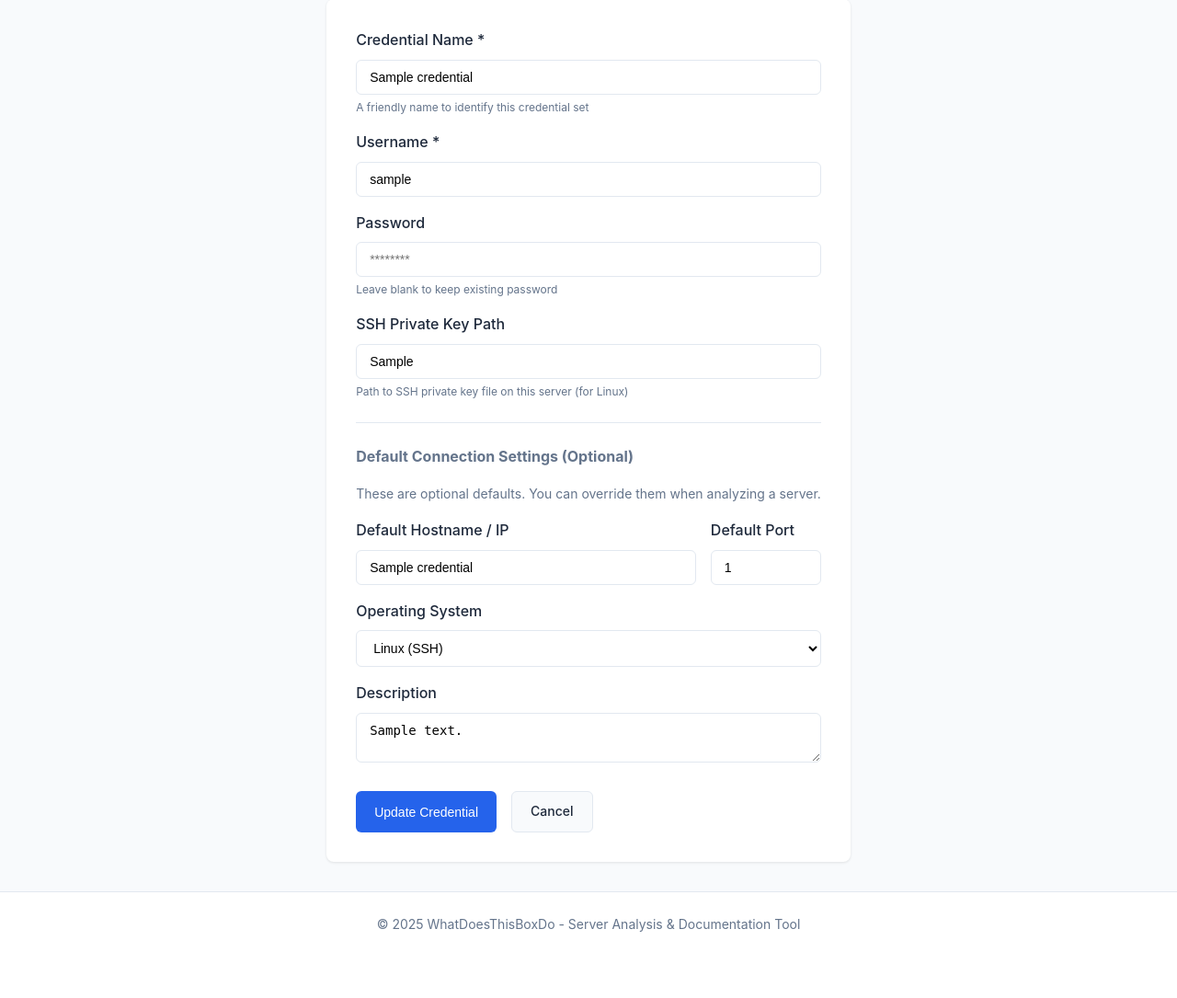
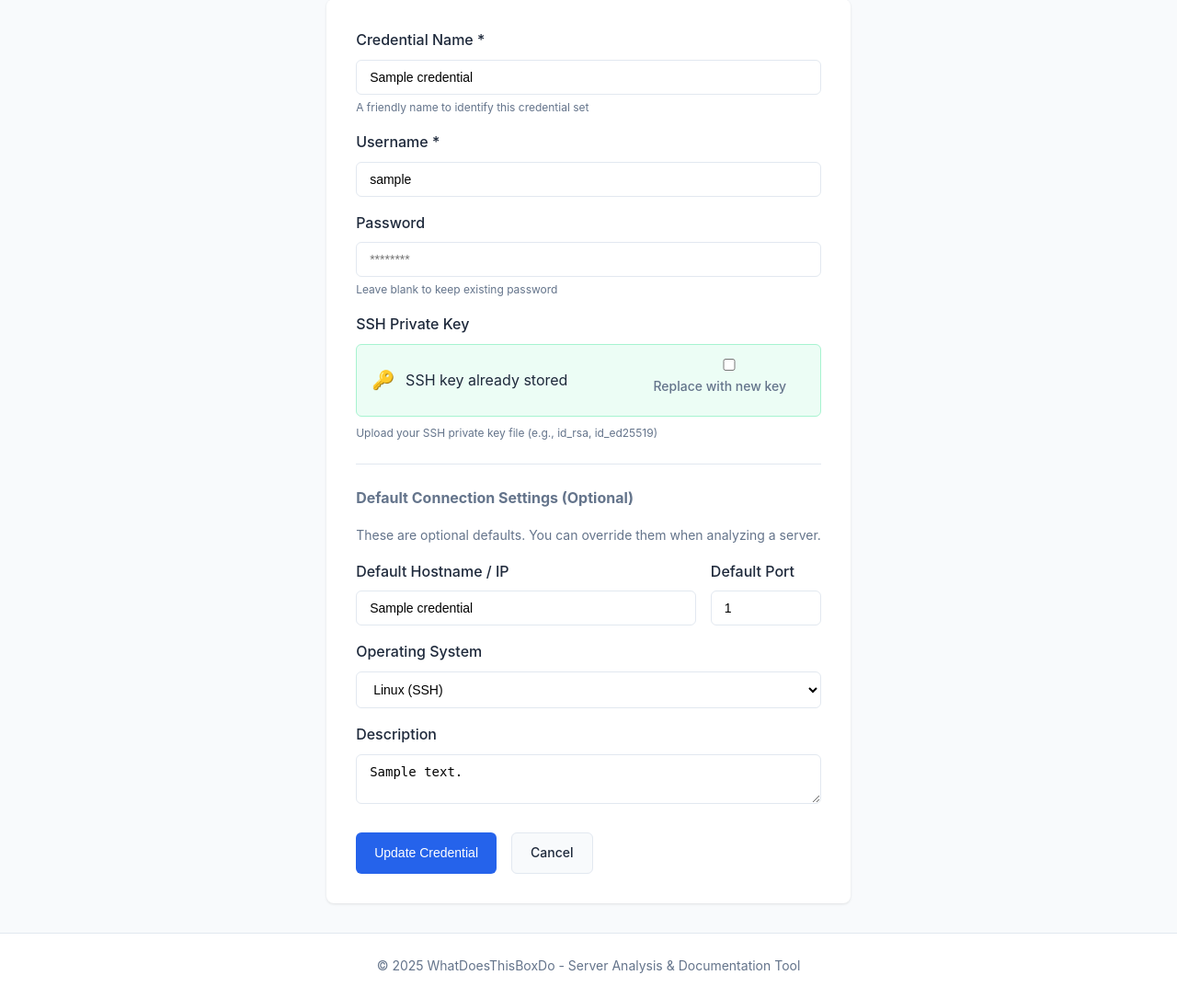
Before and after one commit to sp00nznet/whatdoesthisboxdo, a Flask app: page /admin/credentials/1/edit in a window 1280 px wide. Shown: the part 149-1234 px from the top of the page at 92% size. Before the commit the page ends 1162 px from the top, so only its background shows below. Run offline with Flask 3, Linux system fonts and the light colour scheme; the visitor is signed in with stand-in values (Sample User, id 1); tables that the repository leaves empty hold one stand-in row (values such as "Sample post"); some libraries are stand-ins or nearby versions.

Commit message:
Add SSH key file upload to credential form
- Replace text input with file upload for SSH keys
- Store uploaded key content encrypted in database
- Show existing key status with option to replace
- Add has_ssh_key/has_password flags to get_credential

```diff
--- a/web/app.py
+++ b/web/app.py
@@ -483,15 +483,24 @@ def admin_add_credential():
         hostname = request.form.get('hostname', '').strip()
         username = request.form.get('username', '').strip()
         password = request.form.get('password', '')
-        ssh_key = request.form.get('ssh_key', '').strip()
         port = int(request.form.get('port', 22))
         os_type = request.form.get('os_type', 'linux')
         description = request.form.get('description', '').strip()
 
+        # Handle SSH key file upload
+        ssh_key = ''
+        ssh_key_file = request.files.get('ssh_key_file')
+        if ssh_key_file and ssh_key_file.filename:
+            try:
+                ssh_key = ssh_key_file.read().decode('utf-8')
+            except UnicodeDecodeError:
+                flash('Invalid SSH key file - must be a text file', 'error')
+                return render_template('admin/credential_form.html', credential=None)
+
         if not name or not username:
             flash('Name and username are required', 'error')
         elif not password and not ssh_key:
-            flash('Either password or SSH key path is required', 'error')
+            flash('Either password or SSH key file is required', 'error')
         else:
             save_credential(name, hostname, username, password, ssh_key, port, os_type, description)
             flash(f'Credential "{name}" saved successfully', 'success')
@@ -514,16 +523,28 @@ def admin_edit_credential(cred_id):
         hostname = request.form.get('hostname', '').strip()
         username = request.form.get('username', '').strip()
         password = request.form.get('password', '')
-        ssh_key = request.form.get('ssh_key', '').strip()
         port = int(request.form.get('port', 22))
         os_type = request.form.get('os_type', 'linux')
         description = request.form.get('description', '').strip()
 
-        # Keep existing password/key if not provided
+        # Handle SSH key file upload
+        ssh_key = ''
+        replace_key = request.form.get('replace_key') == '1'
+        ssh_key_file = request.files.get('ssh_key_file')
+
+        if replace_key and ssh_key_file and ssh_key_file.filename:
+            try:
+                ssh_key = ssh_key_file.read().decode('utf-8')
+            except UnicodeDecodeError:
+                flash('Invalid SSH key file - must be a text file', 'error')
+                return render_template('admin/credential_form.html', credential=credential)
+        elif not replace_key and credential.get('ssh_key'):
+            # Keep existing SSH key
+            ssh_key = credential['ssh_key']
+
+        # Keep existing password if not provided
         if not password and credential.get('password'):
             password = credential['password']
-        if not ssh_key and credential.get('ssh_key'):
-            ssh_key = credential['ssh_key']
 
         if not name or not username:
             flash('Name and username are required', 'error')
--- a/web/database.py
+++ b/web/database.py
@@ -427,6 +427,8 @@ def get_credential(credential_id: int = None, name: str = None) -> Optional[Dict
             'username': row['username'],
             'password': decrypt_value(row['password_encrypted']) if row['password_encrypted'] else None,
             'ssh_key': decrypt_value(row['ssh_key_encrypted']) if row['ssh_key_encrypted'] else None,
+            'has_password': bool(row['password_encrypted']),
+            'has_ssh_key': bool(row['ssh_key_encrypted']),
             'port': row['port'],
             'os_type': row['os_type'],
             'description': row['description'],
@@ -441,6 +443,8 @@ def get_credential(credential_id: int = None, name: str = None) -> Optional[Dict
             'username': row['username'],
             'password': decrypt_value(row['password_encrypted']) if row['password_encrypted'] else None,
             'ssh_key': decrypt_value(row['ssh_key_encrypted']) if row['ssh_key_encrypted'] else None,
+            'has_password': bool(row['password_encrypted']),
+            'has_ssh_key': bool(row['ssh_key_encrypted']),
             'port': row['port'],
             'os_type': row['os_type'],
             'description': row['description'],
--- a/web/templates/admin/credential_form.html
+++ b/web/templates/admin/credential_form.html
@@ -8,7 +8,7 @@
 </div>
 
 <div class="form-container" style="max-width: 600px;">
-    <form method="POST" class="credential-form">
+    <form method="POST" class="credential-form" enctype="multipart/form-data">
         <div class="form-group">
             <label for="name">Credential Name *</label>
             <input type="text" id="name" name="name" value="{{ credential.name if credential else '' }}" required placeholder="e.g., Linux Root, Windows Admin">
@@ -31,9 +31,19 @@
         </div>
 
         <div class="form-group">
-            <label for="ssh_key">SSH Private Key Path</label>
-            <input type="text" id="ssh_key" name="ssh_key" value="{{ credential.ssh_key if credential and credential.ssh_key else '' }}" placeholder="/home/user/.ssh/id_rsa">
-            <small>Path to SSH private key file on this server (for Linux)</small>
+            <label for="ssh_key_file">SSH Private Key</label>
+            {% if credential and credential.has_ssh_key %}
+            <div class="existing-key-notice">
+                <span class="key-icon">🔑</span> SSH key already stored
+                <label class="replace-key-label">
+                    <input type="checkbox" id="replace_key" name="replace_key" value="1"> Replace with new key
+                </label>
+            </div>
+            <input type="file" id="ssh_key_file" name="ssh_key_file" accept=".pem,.key,.pub,*" style="display: none;">
+            {% else %}
+            <input type="file" id="ssh_key_file" name="ssh_key_file" accept=".pem,.key,.pub,*">
+            {% endif %}
+            <small>Upload your SSH private key file (e.g., id_rsa, id_ed25519)</small>
         </div>
 
         <hr style="margin: 1.5rem 0; border: none; border-top: 1px solid #e2e8f0;">
@@ -82,5 +92,54 @@
 .form-row .form-group {
     flex: 1;
 }
+.existing-key-notice {
+    display: flex;
+    align-items: center;
+    gap: 0.75rem;
+    padding: 0.75rem 1rem;
+    background: #ecfdf5;
+    border: 1px solid #a7f3d0;
+    border-radius: 6px;
+    margin-bottom: 0.5rem;
+}
+.key-icon {
+    font-size: 1.25rem;
+}
+.replace-key-label {
+    margin-left: auto;
+    font-size: 0.875rem;
+    color: #64748b;
+    cursor: pointer;
+}
+.replace-key-label input {
+    margin-right: 0.25rem;
+}
+input[type="file"] {
+    padding: 0.5rem;
+    border: 2px dashed #cbd5e1;
+    border-radius: 6px;
+    width: 100%;
+    cursor: pointer;
+}
+input[type="file"]:hover {
+    border-color: #94a3b8;
+    background: #f8fafc;
+}
 </style>
+
+<script>
+document.addEventListener('DOMContentLoaded', function() {
+    const replaceKeyCheckbox = document.getElementById('replace_key');
+    const sshKeyFileInput = document.getElementById('ssh_key_file');
+
+    if (replaceKeyCheckbox && sshKeyFileInput) {
+        replaceKeyCheckbox.addEventListener('change', function() {
+            sshKeyFileInput.style.display = this.checked ? 'block' : 'none';
+            if (!this.checked) {
+                sshKeyFileInput.value = '';
+            }
+        });
+    }
+});
+</script>
 {% endblock %}
```
